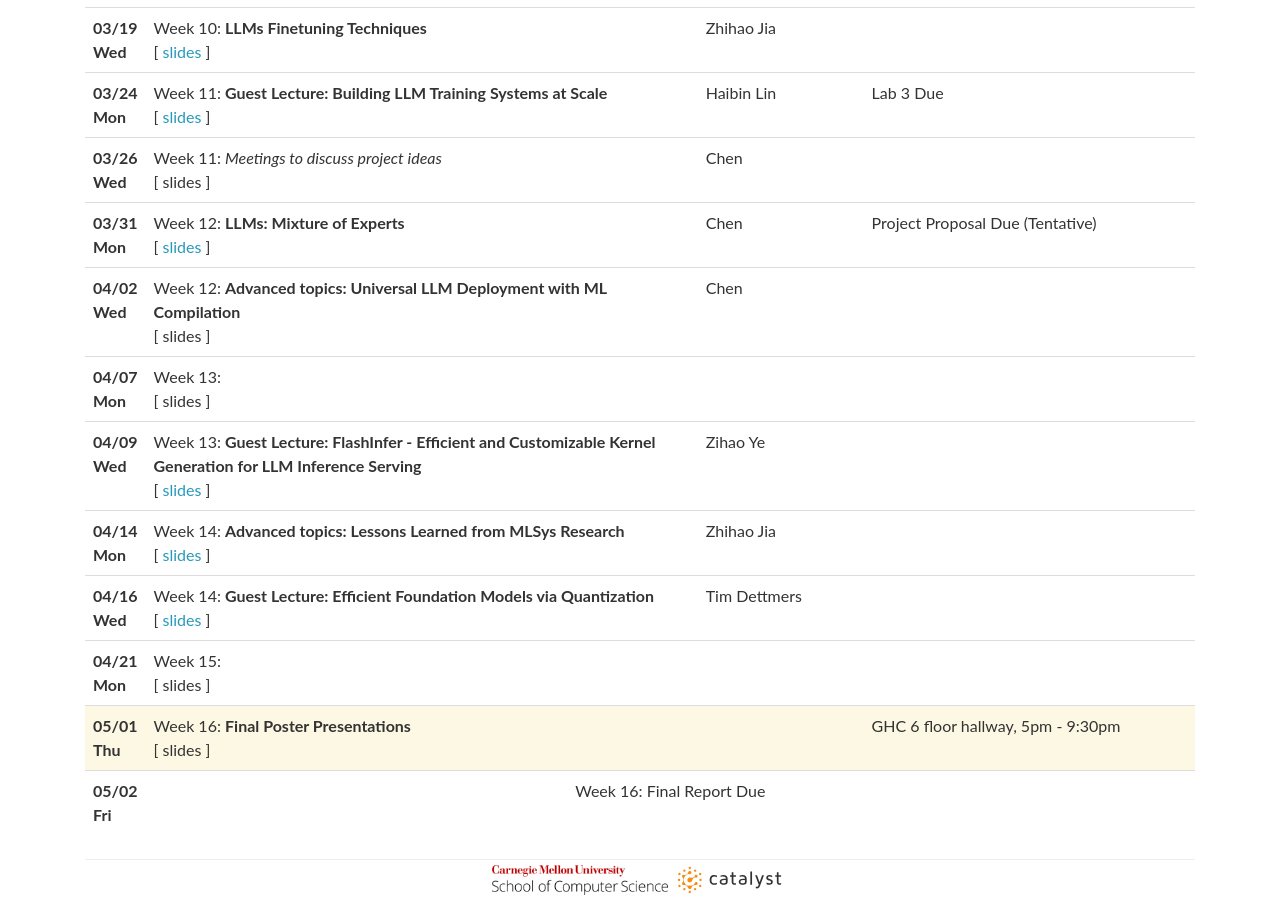
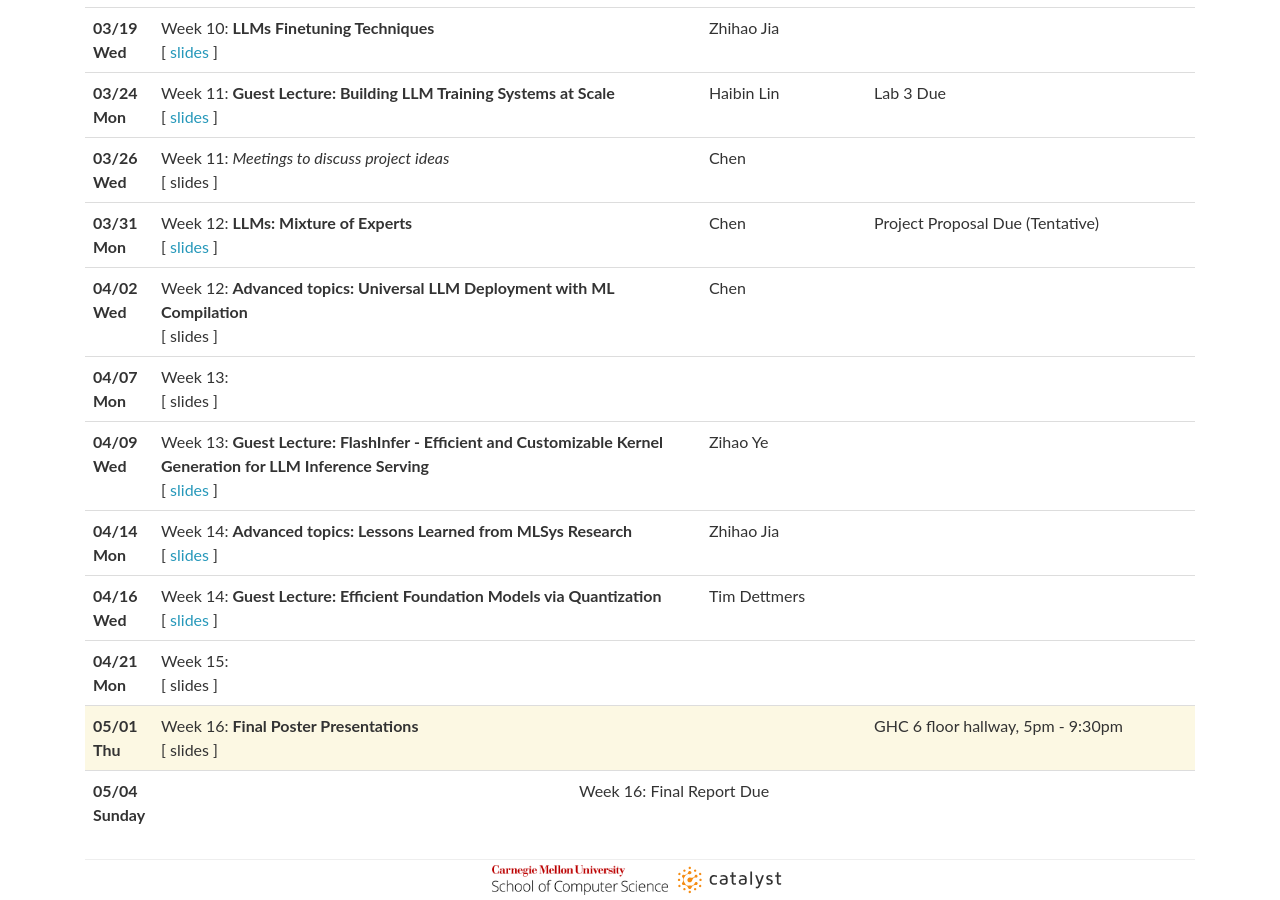
Before and after one commit to mlsyscourse/mlsyscourse.github.io, a Jekyll site: the page built from schedule.md, in a window 1280 px wide and 900 px high, scrolled down 1496 px. Built offline with Jekyll 4.4.1, drawn with Linux system fonts in a browser that asks for light colours.

Commit message:
Update lectures.yml
extended final report ddl

```diff
--- a/_data/lectures.yml
+++ b/_data/lectures.yml
@@ -262,7 +262,7 @@
   logistics: GHC 6 floor hallway, 5pm - 9:30pm
   readings:
 
-- date: 05/02 Fri
+- date: 05/04 Sunday
   lecturer:
   title: >
     Week 16: Final Report Due
```
